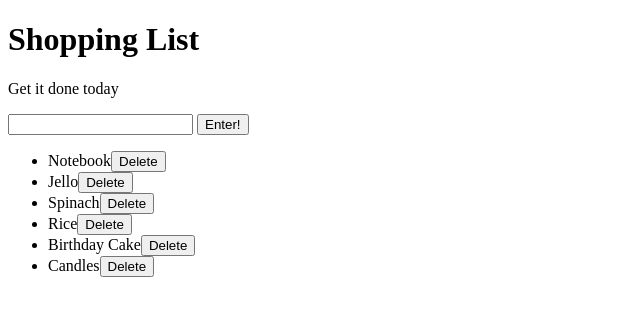
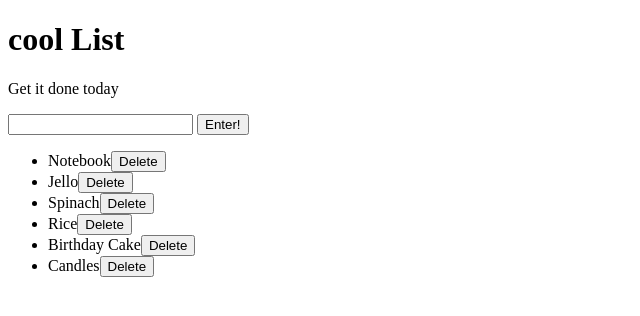
Before and after one commit to moet-stein/TO-DOlist, a plain HTML site: page index.html in a window 1280 px wide. Shown: the whole page, without its empty margins (0-640 px from the left). Drawn offline with Linux system fonts and the light colour scheme.

Commit message:
changing title

```diff
--- a/index.html
+++ b/index.html
@@ -5,7 +5,7 @@
 	<link rel="stylesheet" type="text/css" href="style.css">
 </head>
 <body>
-	<h1>Shopping List</h1>
+	<h1>cool List</h1>
 	<p id="first">Get it done today</p>
 	<input id = "userinput" type="text" placeholer="enteritems">
 	<button id="enter">Enter!</button>
```
